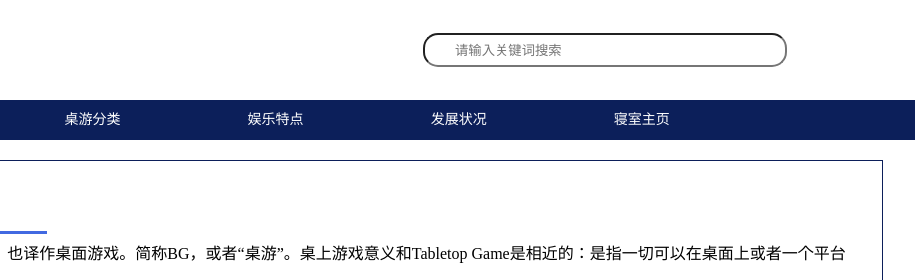
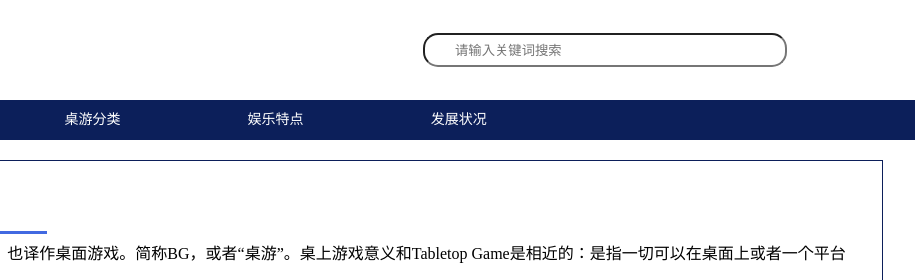
Before and after one commit to sand12390/1720397220, a plain HTML site: page lmh752/index.html in a window 1280 px wide. Shown: the top 280 px of the page, 365-1280 px from the left. Drawn offline with Linux system fonts and the light colour scheme.

Commit message:
Update index.html

```diff
--- a/lmh752/index.html
+++ b/lmh752/index.html
@@ -25,7 +25,6 @@
         <div class="nav-item root"><a href="./page1.html">桌游分类</a></div>
         <div class="nav-item root"><a href="./page2.html">娱乐特点</a></div>
         <div class="nav-item root"><a href="./page4.html">发展状况</a></div>
-        <div class="nav-item root"><a href="https://sensored-zero.github.io/14765/324/index324.html">寝室主页</a></div>
     </div>
     <div class="info">
         <div class="info-title">简介</div>
```
